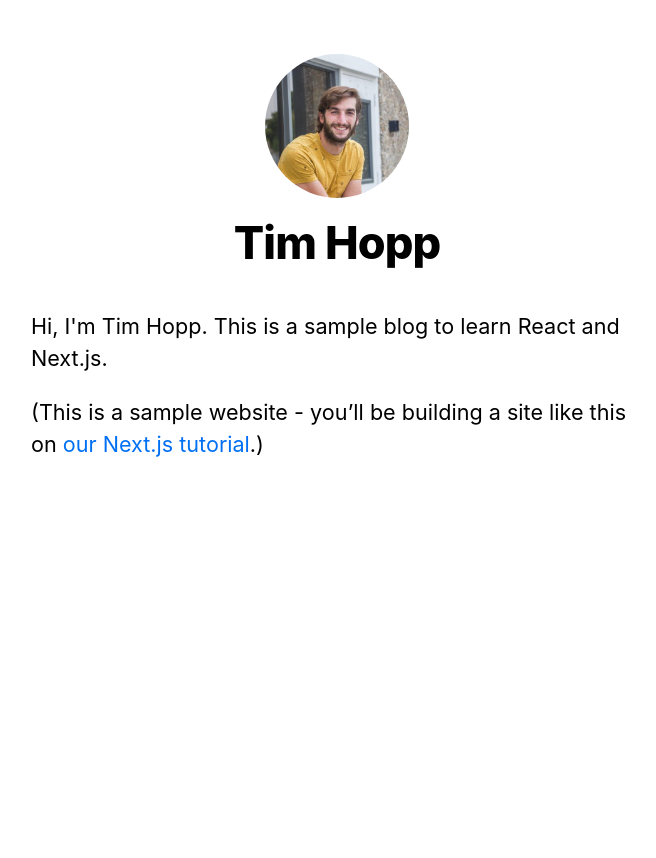
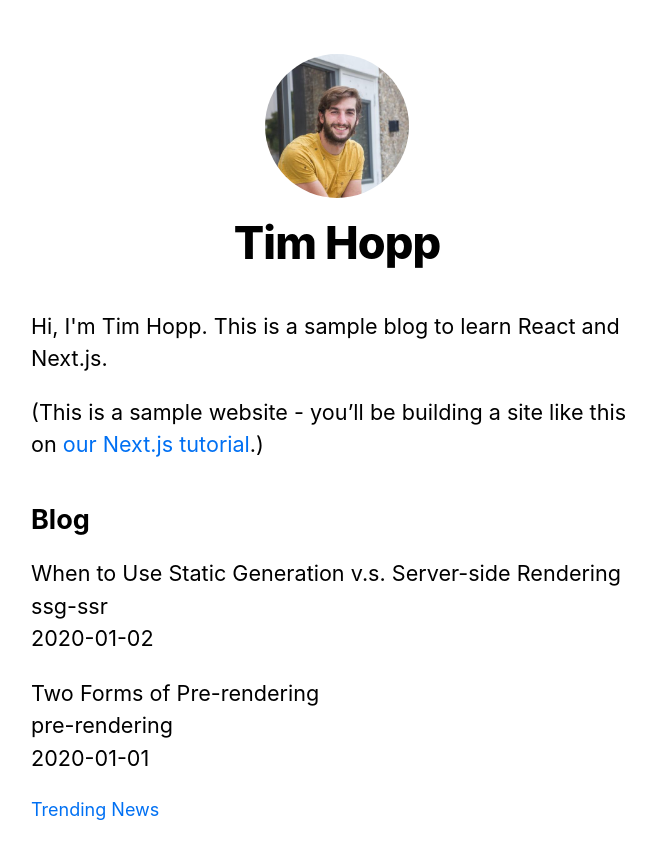
Before and after one commit to timhopp/nextjs-blog, a Next.js app: page / in a window 1280 px wide. Shown: the top 858 px of the page, without its empty margins (303-959 px from the left). Before the commit the page ends 800 px from the top, so only its background shows below. Built offline with nearby package versions, Linux system fonts and the light colour scheme.

Commit message:
api call is erroring out

```diff
--- a/components/layout.js
+++ b/components/layout.js
@@ -1,5 +1,7 @@
 import Head from "next/head";
+// @ts-ignore
 import styles from "./layout.module.css";
+// @ts-ignore
 import utilStyles from "../styles/utils.module.css";
 import Link from "next/link";
 
--- /dev/null
+++ b/lib/posts.js
@@ -0,0 +1,53 @@
+import fs from "fs";
+import path from "path";
+import matter from "gray-matter";
+
+const postsDirectory = path.join(process.cwd(), "posts");
+
+export function getSortedPostsData() {
+  // Get file names under /posts
+  const fileNames = fs.readdirSync(postsDirectory);
+  const allPostsData = fileNames.map((fileName) => {
+    // Remove ".md" from file name to get id
+    const id = fileName.replace(/\.md$/, "");
+
+    // Read markdown file as string
+    const fullPath = path.join(postsDirectory, fileName);
+    const fileContents = fs.readFileSync(fullPath, "utf8");
+
+    // Use gray-matter to parse the post metadata section
+    const matterResult = matter(fileContents);
+
+    // Combine the data with the id
+    return {
+      id,
+      ...matterResult.data,
+    };
+  });
+  // Sort posts by date
+  return allPostsData.sort((a, b) => {
+    if (a.date < b.date) {
+      return 1;
+    } else {
+      return -1;
+    }
+  });
+}
+
+// export async function getTrendingNews() {
+//   fetch("https://news67.p.rapidapi.com/trending", {
+//     method: "GET",
+//     headers: {
+//       "x-rapidapi-host": "news67.p.rapidapi.com",
+//       "x-rapidapi-key": "80a35aed56msh4dbbb0b1e15af05p1dd2a9jsnd5e83e7094b3",
+//     },
+//   })
+//     .then((response) => {
+//       response = JSON.stringify(response);
+//       console.log(response);
+//       // return response.json();
+//     })
+//     .catch((err) => {
+//       console.log(err);
+//     });
+// }
--- a/package.json
+++ b/package.json
@@ -8,7 +8,8 @@
     "start": "next start"
   },
   "dependencies": {
-    "next": "9.5.3",
+    "gray-matter": "^4.0.2",
+    "next": "^9.5.5",
     "react": "16.13.1",
     "react-dom": "16.13.1"
   }
--- a/pages/index.js
+++ b/pages/index.js
@@ -1,8 +1,11 @@
 import Head from "next/head";
 import Layout, { siteTitle } from "../components/layout";
+// @ts-ignore
 import utilStyles from "../styles/utils.module.css";
+import { getSortedPostsData } from "../lib/posts";
+import Link from "next/link";
 
-export default function Home() {
+export default function Home({ allPostsData }) {
   return (
     <Layout home>
       <Head>
@@ -17,6 +20,34 @@
           <a href="https://nextjs.org/learn">our Next.js tutorial</a>.)
         </p>
       </section>
+      <section className={`${utilStyles.headingMd} ${utilStyles.padding1px}`}>
+        <h2 className={utilStyles.headingLg}>Blog</h2>
+        <ul className={utilStyles.list}>
+          {allPostsData.map(({ id, date, title }) => (
+            <li className={utilStyles.listItem} key={id}>
+              {title}
+              <br />
+              {id}
+              <br />
+              {date}
+            </li>
+          ))}
+        </ul>
+      </section>
+      <section>
+        <Link href="/trending">
+          <a>Trending News</a>
+        </Link>
+      </section>
     </Layout>
   );
 }
+
+export async function getStaticProps() {
+  const allPostsData = getSortedPostsData();
+  return {
+    props: {
+      allPostsData,
+    },
+  };
+}
--- /dev/null
+++ b/posts/pre-rendering.md
@@ -0,0 +1,11 @@
+---
+title: "Two Forms of Pre-rendering"
+date: "2020-01-01"
+---
+
+Next.js has two forms of pre-rendering: **Static Generation** and **Server-side Rendering**. The difference is in **when** it generates the HTML for a page.
+
+- **Static Generation** is the pre-rendering method that generates the HTML at **build time**. The pre-rendered HTML is then _reused_ on each request.
+- **Server-side Rendering** is the pre-rendering method that generates the HTML on **each request**.
+
+Importantly, Next.js lets you **choose** which pre-rendering form to use for each page. You can create a "hybrid" Next.js app by using Static Generation for most pages and using Server-side Rendering for others.
--- /dev/null
+++ b/posts/ssg-ssr.md
@@ -0,0 +1,19 @@
+---
+title: "When to Use Static Generation v.s. Server-side Rendering"
+date: "2020-01-02"
+---
+
+We recommend using **Static Generation** (with and without data) whenever possible because your page can be built once and served by CDN, which makes it much faster than having a server render the page on every request.
+
+You can use Static Generation for many types of pages, including:
+
+- Marketing pages
+- Blog posts
+- E-commerce product listings
+- Help and documentation
+
+You should ask yourself: "Can I pre-render this page **ahead** of a user's request?" If the answer is yes, then you should choose Static Generation.
+
+On the other hand, Static Generation is **not** a good idea if you cannot pre-render a page ahead of a user's request. Maybe your page shows frequently updated data, and the page content changes on every request.
+
+In that case, you can use **Server-Side Rendering**. It will be slower, but the pre-rendered page will always be up-to-date. Or you can skip pre-rendering and use client-side JavaScript to populate data.
```
Also changed, not shown: pages/trending.js (added, +50 -0 lines), 1 other file (tests, documents, lock files or other folders).
